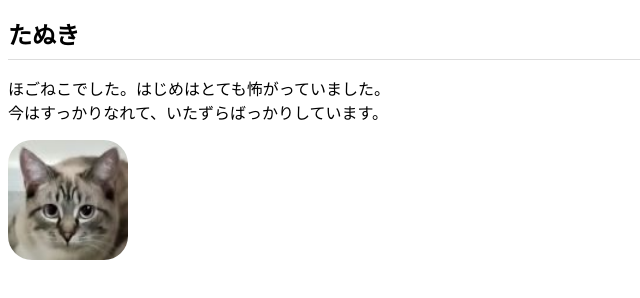
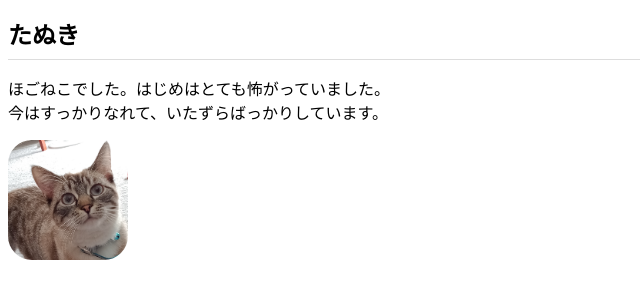
Before and after one commit to Ponpoko-pon/Ponpoko-pon.github.io, a plain HTML site: page index.html in a window 1280 px wide. Shown: the whole page, without its empty margins (0-640 px from the left). Drawn offline with Linux system fonts and the light colour scheme.

Commit message:
Add files via upload

```diff
--- a/index.html
+++ b/index.html
@@ -8,6 +8,6 @@
   <body>
     <h1>たぬき</h1>
     <p>ほごねこでした。はじめはとても怖がっていました。<br>今はすっかりなれて、いたずらばっかりしています。</p>
-    <img src="img/tanuki6.jpg">
+    <img src="img/tanuki5.jpg">
   </body>
 </html>
```
Also changed, not shown: img/tanuki5.jpg (added).
